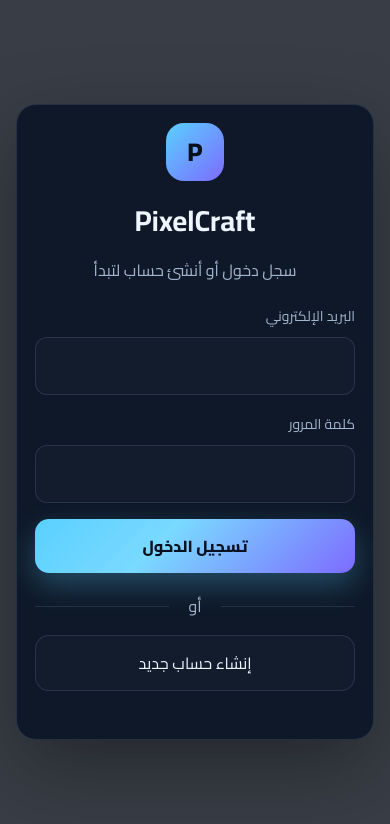
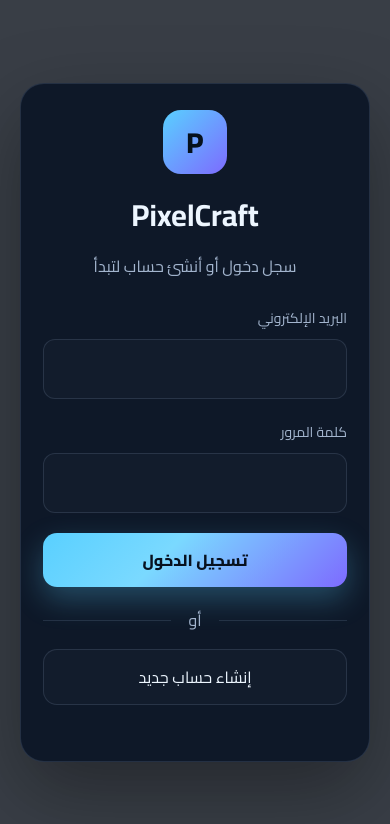
Before and after one commit to me-website-editor/color, a website: page public/index.html in a window 390 px wide. Drawn offline with Linux system fonts and the light colour scheme.

Commit message:
Update style.css

```diff
--- a/public/style.css
+++ b/public/style.css
@@ -1187,3 +1187,51 @@ canvas {
     font-size: 11px;
   }
 }
+@media (max-width: 600px) {
+  .modal {
+    padding: 20px;
+  }
+
+  .modal-content {
+    width: 100%;
+    max-width: 440px;
+    max-height: calc(100dvh - 40px);
+    padding: 26px 22px;
+    border-radius: 24px;
+  }
+
+  .auth-header {
+    margin-bottom: 24px;
+  }
+
+  .brand-icon-auth {
+    width: 64px;
+    height: 64px;
+    font-size: 1.8rem;
+  }
+
+  .auth-header h1 {
+    font-size: 1.9rem;
+  }
+
+  .form-group {
+    margin-bottom: 20px;
+  }
+
+  .form-group input {
+    min-height: 50px;
+    padding: 14px 16px;
+    font-size: 16px;
+  }
+
+  .modal-content .primary-btn,
+  .modal-content .secondary-btn,
+  .modal-content .ghost-btn {
+    min-height: 48px;
+    font-size: 16px;
+  }
+
+  .auth-footer {
+    font-size: 13px;
+  }
+}
```
